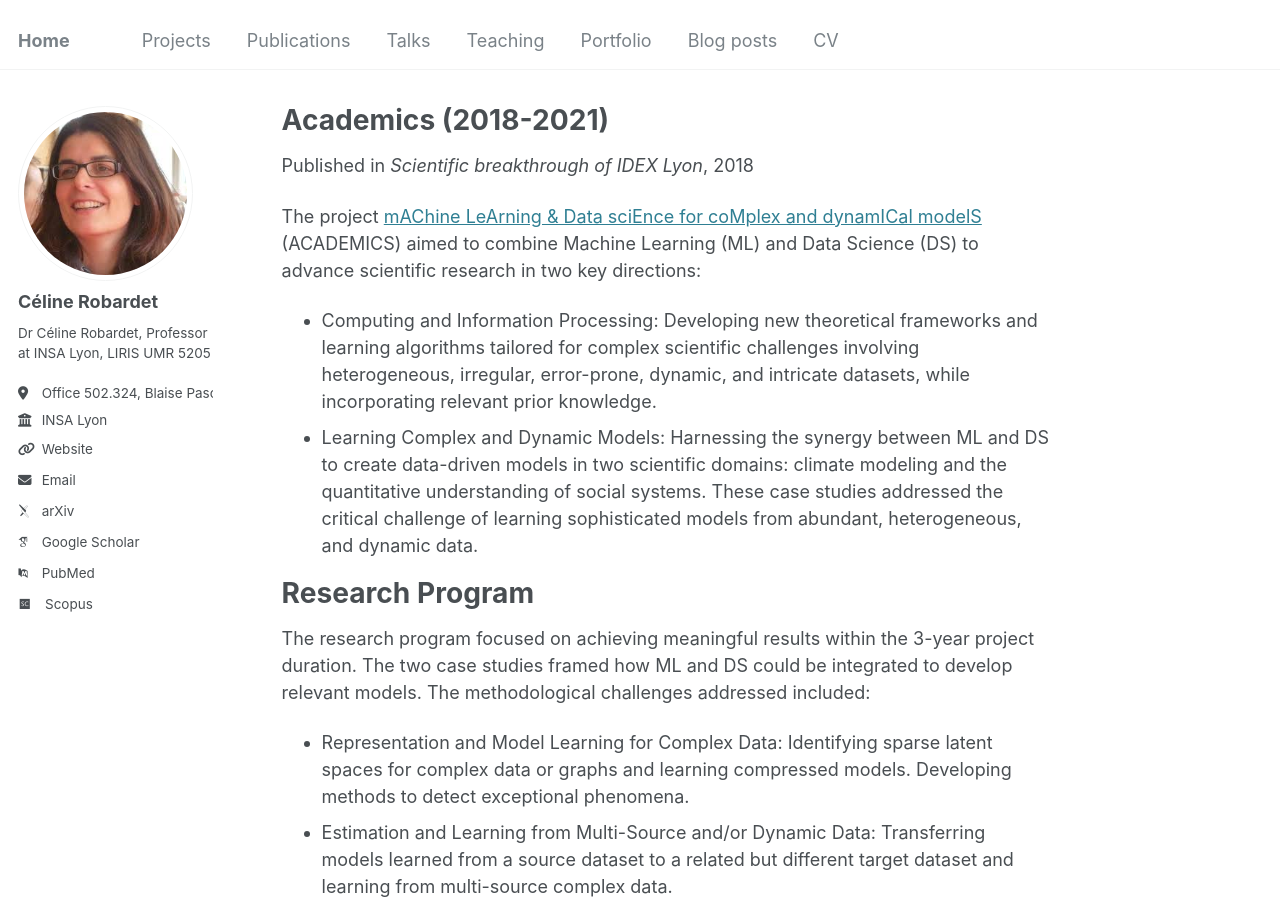
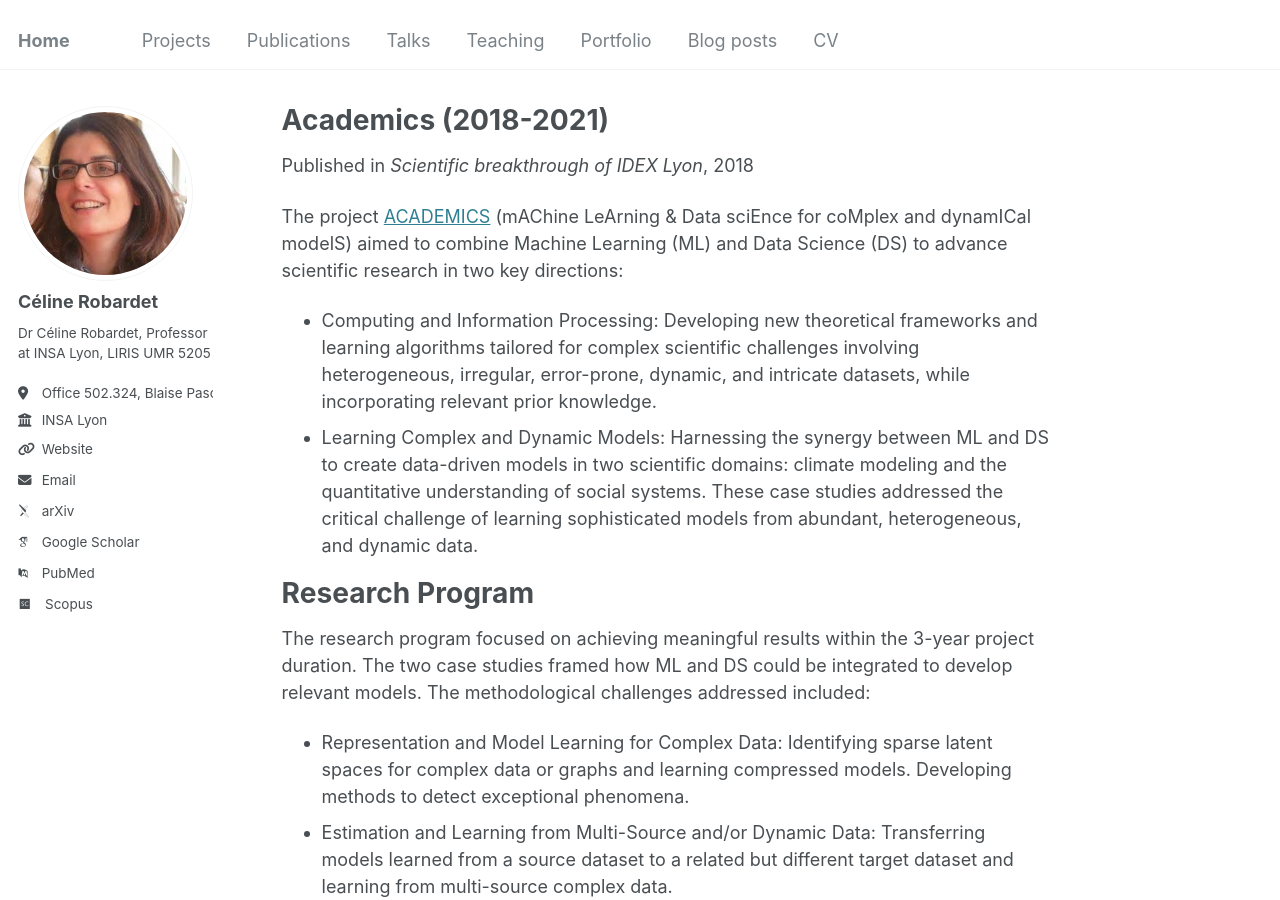
Before and after one commit to crobardet/crobardet.github.io, a Jekyll site: the page built from _projects/2018-acadremics.md, in a window 1280 px wide and 900 px high. Built offline with Jekyll 4.4.1, drawn with Linux system fonts in a browser that asks for light colours; some web fonts are replaced.

```diff
--- a/_projects/2018-acadremics.md
+++ b/_projects/2018-acadremics.md
@@ -8,7 +8,7 @@ date: 2018-09-01
 location: "City, Country"
 ---
 
-<p>The project <a href="http://www.ixxi.fr/equipes/projet-ACADEMICS">mAChine LeArning & Data sciEnce for coMplex and dynamICal modelS</a> (ACADEMICS) aimed to combine Machine Learning (ML) and Data Science (DS) to advance scientific research in two key directions:</p>
+<p>The project <a href="http://www.ixxi.fr/equipes/projet-ACADEMICS">ACADEMICS</a> (mAChine LeArning & Data sciEnce for coMplex and dynamICal modelS) aimed to combine Machine Learning (ML) and Data Science (DS) to advance scientific research in two key directions:</p>
 <ul>
     <li>Computing and Information Processing: Developing new theoretical frameworks and learning algorithms tailored for complex scientific challenges involving heterogeneous, irregular, error-prone, dynamic, and intricate datasets, while incorporating relevant prior knowledge.
     </li>
```
